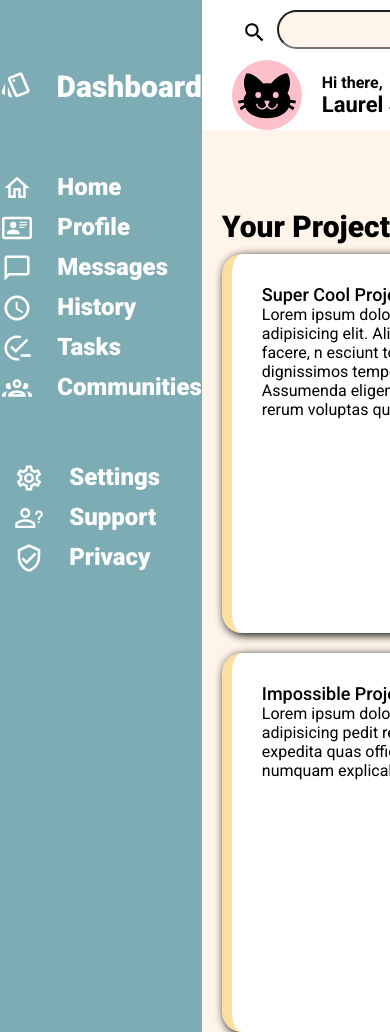
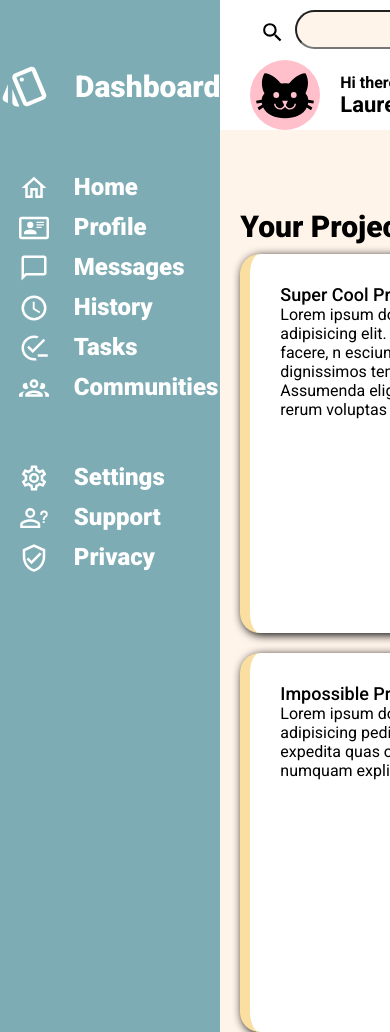
Before and after one commit to SlimeGoblin/dashboard, a plain HTML site: page index.html in a window 390 px wide. Shown: the top 1032 px of the page. Drawn offline with Linux system fonts and the light colour scheme.

Commit message:
try to fix dashboard logo taking up all space on mobile

```diff
--- a/style.css
+++ b/style.css
@@ -41,7 +41,7 @@
 }
 
 .sidebarTop .Logo{
-    height: 90%;
+    height: 50px;
 }
 
 .Logo {
```
